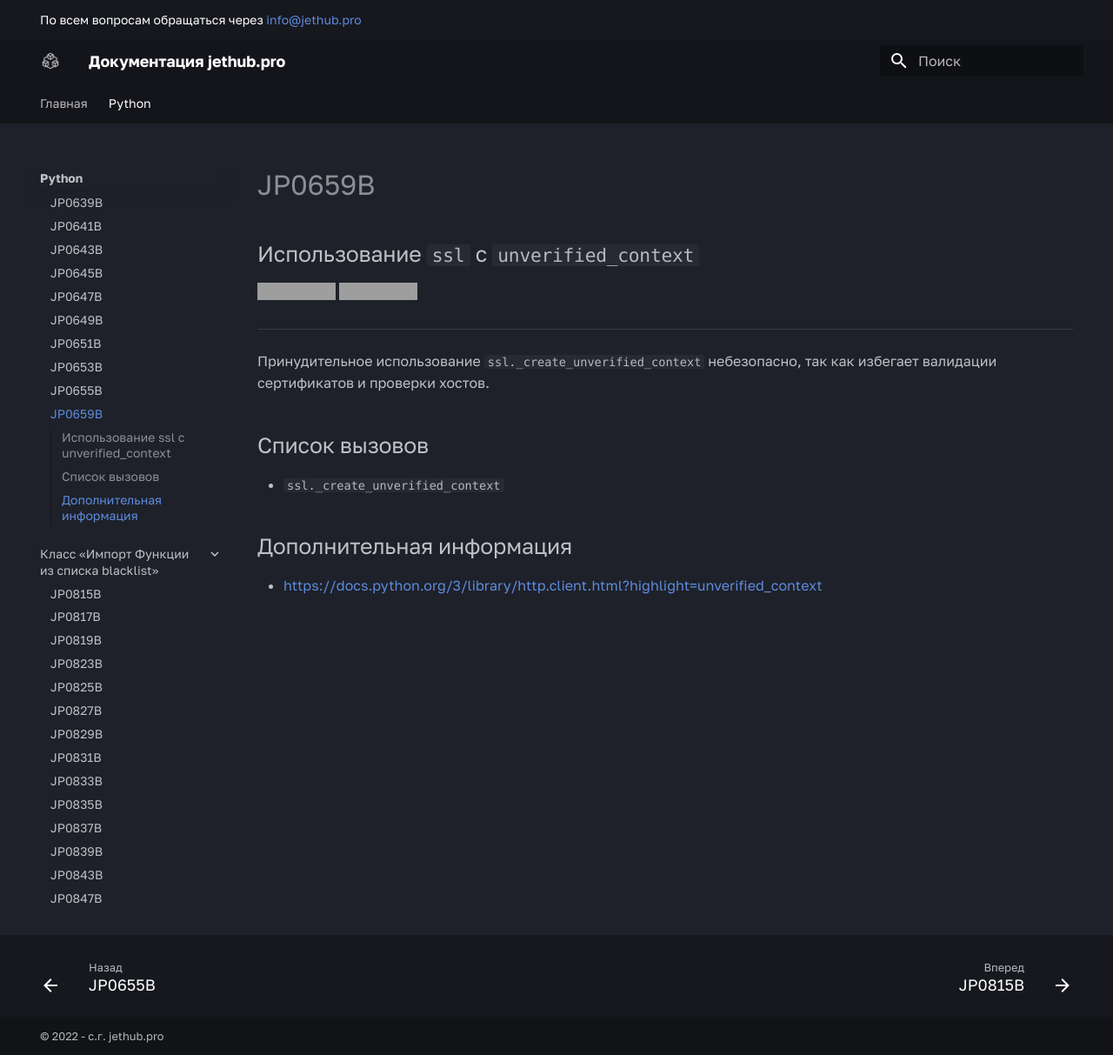
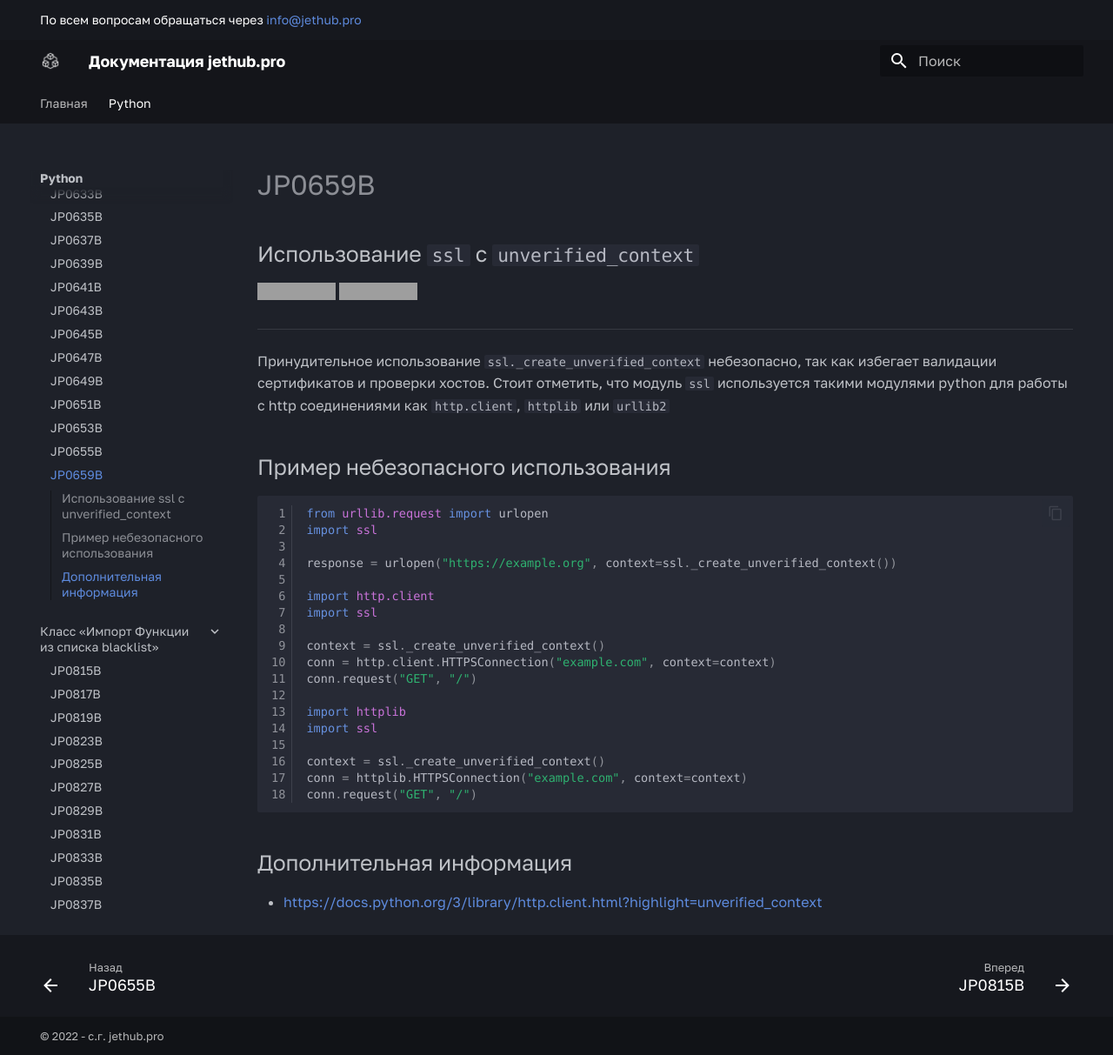
Before and after one commit to jethub-tech/docs.jethub.pro, an MkDocs documentation site: the page built from docs/python/special/call/JP0659B-ssl_unverified_context.md, in a window 1280 px wide and 1213 px high. Shown: the whole window at 87% size. Built offline with MkDocs 1.6.1 and Material for MkDocs 9.7.7, drawn with Linux system fonts in a browser that asks for light colours; some web fonts are replaced; grey boxes are pictures that could not be loaded.

````diff
--- a/docs/python/special/call/JP0659B-ssl_unverified_context.md
+++ b/docs/python/special/call/JP0659B-ssl_unverified_context.md
@@ -7,10 +7,30 @@
 ----
 
 Принудительное использование `ssl._create_unverified_context` небезопасно, так как избегает валидации сертификатов и проверки хостов.
+Стоит отметить, что модуль `ssl` используется такими модулями python для работы с http соединениями как `http.client`, `httplib` или `urllib2`
 
-## Список вызовов
+## Пример небезопасного использования
 
-* `ssl._create_unverified_context`
+```python linenums="1"
+from urllib.request import urlopen
+import ssl
+
+response = urlopen("https://example.org", context=ssl._create_unverified_context())
+
+import http.client
+import ssl
+
+context = ssl._create_unverified_context()
+conn = http.client.HTTPSConnection("example.com", context=context)
+conn.request("GET", "/")
+
+import httplib
+import ssl
+
+context = ssl._create_unverified_context()
+conn = httplib.HTTPSConnection("example.com", context=context)
+conn.request("GET", "/")
+```
 
 ## Дополнительная информация
 
--- a/mkdocs.yml
+++ b/mkdocs.yml
@@ -155,7 +155,7 @@ nav:
               - python/common_errors/calls/libs/JP1417C-mako_без_самостоятельной_проверки_ввода.md
               - python/common_errors/calls/libs/JP1419C-django_mark_safe.md
           - Протоколы SSL-TLS-SSH:
-            - python/common_errors/calls/ssl_tls_ssh/JP1015C-requests_без_проверки_SSL.md
+            - python/common_errors/calls/ssl_tls_ssh/JP1015C-requests_httpx_httplib2_без_проверки_SSL.md
             - python/common_errors/calls/ssl_tls_ssh/JP1017C-вызов_функции_устаревшие_TLS_SSL_параметры.md
             - python/common_errors/calls/ssl_tls_ssh/JP1021C-вызов_функции_SSL_без_указания_TLS_SSL_параметра.md
             - python/common_errors/calls/ssl_tls_ssh/JP1027C-paramiko_для_SSH_без_проверки_ключа.md
````
Also changed, not shown: docs/python/common_errors/calls/ssl_tls_ssh/JP1015C-requests_httpx_httplib2_без_проверки_SSL.md (added, +49 -0 lines), docs/python/common_errors/calls/ssl_tls_ssh/JP1015C-requests_без_проверки_SSL.md (deleted, +0 -22 lines).
